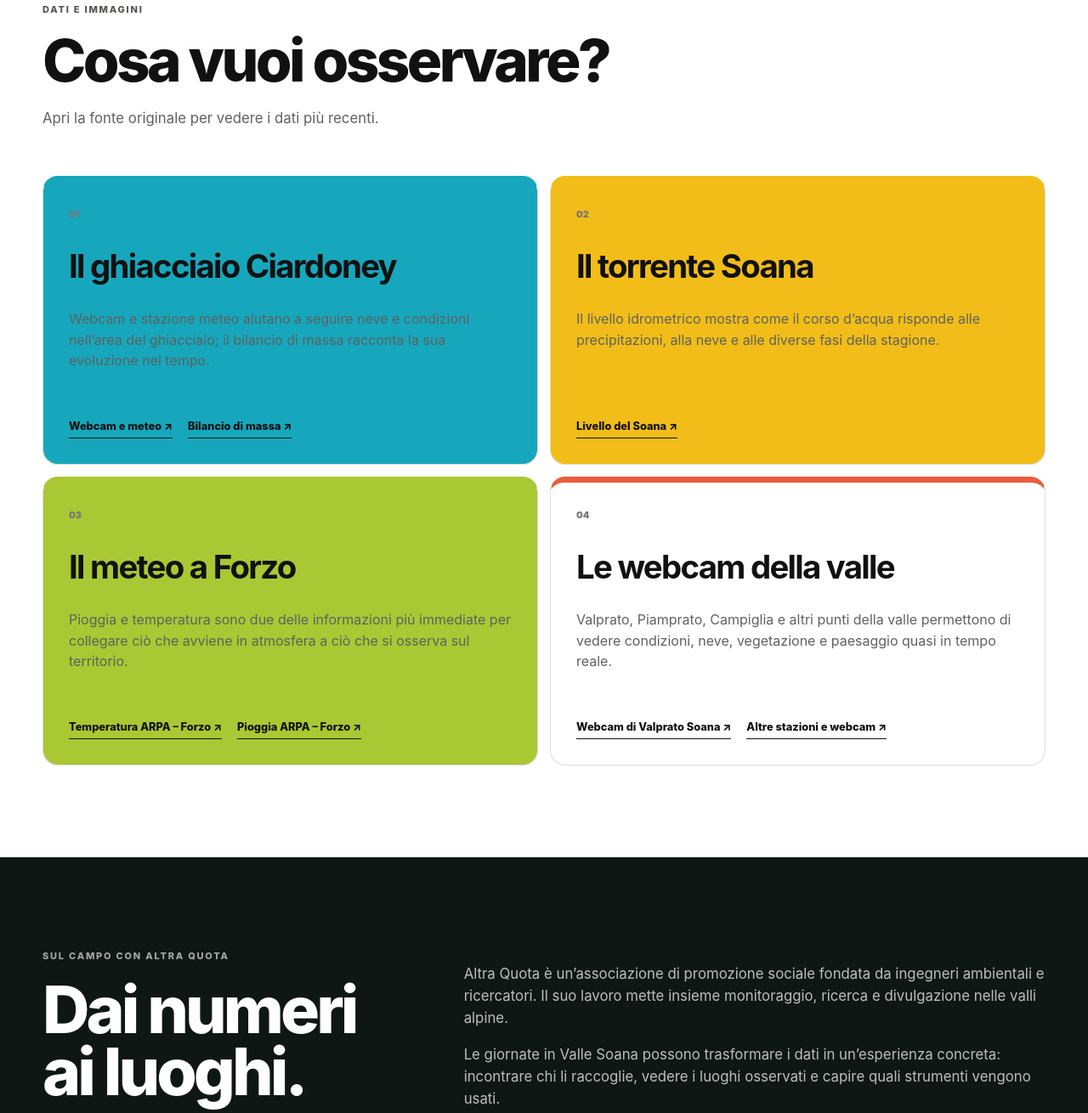
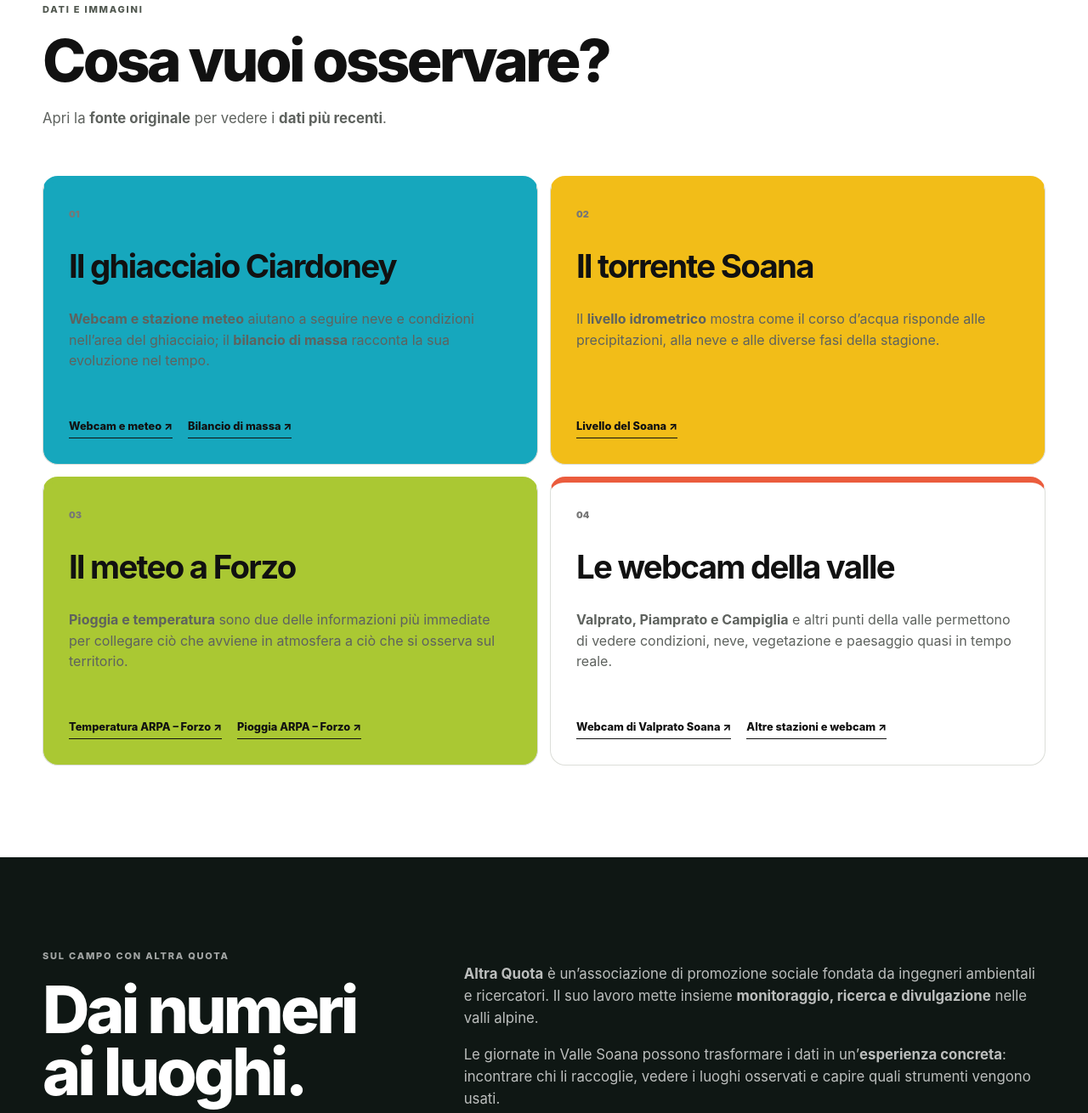
Before and after one commit to Comunita-Sassifraga/ViviSoana-Web, a plain HTML site: page public/osservatorio.html in a window 1280 px wide. Shown: the part 891-2201 px from the top of the page at 85% size. Drawn offline with Linux system fonts and the light colour scheme.

Commit message:
Uniforma le keyword in grassetto nell'Osservatorio

```diff
--- a/public/osservatorio.html
+++ b/public/osservatorio.html
@@ -59,31 +59,31 @@
         <div class="section-heading">
           <p class="eyebrow">DATI E IMMAGINI</p>
           <h2 id="resources-title">Cosa vuoi osservare?</h2>
-          <p>Apri la fonte originale per vedere i dati più recenti.</p>
+          <p>Apri la <strong>fonte originale</strong> per vedere i <strong>dati più recenti</strong>.</p>
         </div>
         <div class="resource-public-grid">
           <article class="data-card aqua-line">
             <span class="data-icon">01</span>
             <h3>Il ghiacciaio Ciardoney</h3>
-            <p>Webcam e stazione meteo aiutano a seguire neve e condizioni nell’area del ghiacciaio; il bilancio di massa racconta la sua evoluzione nel tempo.</p>
+            <p><strong>Webcam e stazione meteo</strong> aiutano a seguire neve e condizioni nell’area del ghiacciaio; il <strong>bilancio di massa</strong> racconta la sua evoluzione nel tempo.</p>
             <div class="data-links"><a href="https://www.nimbus.it/moncalieri/ciardoney/ciardoney.asp" target="_blank" rel="noopener">Webcam e meteo ↗</a><a href="https://indicatoriambientali.arpa.piemonte.it/indicatoriambientali/neve-e-ghiacciai/bilancio-di-massa-dei-ghiacciai" target="_blank" rel="noopener">Bilancio di massa ↗</a></div>
           </article>
           <article class="data-card yellow-line">
             <span class="data-icon">02</span>
             <h3>Il torrente Soana</h3>
-            <p>Il livello idrometrico mostra come il corso d’acqua risponde alle precipitazioni, alla neve e alle diverse fasi della stagione.</p>
+            <p>Il <strong>livello idrometrico</strong> mostra come il corso d’acqua risponde alle precipitazioni, alla neve e alle diverse fasi della stagione.</p>
             <div class="data-links"><a href="https://www.arpa.piemonte.it/rischi_naturali/snippets_arpa_graphs/dettaglio_stazione/?id=001199700&param=idro" target="_blank" rel="noopener">Livello del Soana ↗</a></div>
           </article>
           <article class="data-card green-line">
             <span class="data-icon">03</span>
             <h3>Il meteo a Forzo</h3>
-            <p>Pioggia e temperatura sono due delle informazioni più immediate per collegare ciò che avviene in atmosfera a ciò che si osserva sul territorio.</p>
+            <p><strong>Pioggia e temperatura</strong> sono due delle informazioni più immediate per collegare ciò che avviene in atmosfera a ciò che si osserva sul territorio.</p>
             <div class="data-links"><a href="https://www.arpa.piemonte.it/rischi_naturali/snippets_arpa_graphs/dettaglio_stazione/?id=001224900&amp;param=terma" target="_blank" rel="noopener">Temperatura ARPA – Forzo ↗</a><a href="https://www.arpa.piemonte.it/rischi_naturali/snippets_arpa_graphs/dettaglio_stazione/?id=001224900&amp;param=pluv_hh" target="_blank" rel="noopener">Pioggia ARPA – Forzo ↗</a></div>
           </article>
           <article class="data-card red-line">
             <span class="data-icon">04</span>
             <h3>Le webcam della valle</h3>
-            <p>Valprato, Piamprato, Campiglia e altri punti della valle permettono di vedere condizioni, neve, vegetazione e paesaggio quasi in tempo reale.</p>
+            <p><strong>Valprato, Piamprato e Campiglia</strong> e altri punti della valle permettono di vedere condizioni, neve, vegetazione e paesaggio quasi in tempo reale.</p>
             <div class="data-links"><a href="https://www.comune.valpratosoana.to.it/it-it/vivere-il-comune/webcam" target="_blank" rel="noopener">Webcam di Valprato Soana ↗</a><a href="https://vallesoana.it/stazioni-meteo-e-webcam-nivometri.php" target="_blank" rel="noopener">Altre stazioni e webcam ↗</a></div>
           </article>
         </div>
@@ -97,8 +97,8 @@
           <h2 id="field-title">Dai numeri ai luoghi.</h2>
         </div>
         <div class="field-copy">
-          <p>Altra Quota è un’associazione di promozione sociale fondata da ingegneri ambientali e ricercatori. Il suo lavoro mette insieme monitoraggio, ricerca e divulgazione nelle valli alpine.</p>
-          <p>Le giornate in Valle Soana possono trasformare i dati in un’esperienza concreta: incontrare chi li raccoglie, vedere i luoghi osservati e capire quali strumenti vengono usati.</p>
+          <p><strong>Altra Quota</strong> è un’associazione di promozione sociale fondata da ingegneri ambientali e ricercatori. Il suo lavoro mette insieme <strong>monitoraggio, ricerca e divulgazione</strong> nelle valli alpine.</p>
+          <p>Le giornate in Valle Soana possono trasformare i dati in un’<strong>esperienza concreta</strong>: incontrare chi li raccoglie, vedere i luoghi osservati e capire quali strumenti vengono usati.</p>
           <div class="field-steps">
             <article><span>01</span><strong>Incontra</strong><p>Ricercatori e persone che lavorano sul monitoraggio del territorio.</p></article>
             <article><span>02</span><strong>Osserva</strong><p>Visita luoghi in cui gli effetti dei cambiamenti sono leggibili sul campo.</p></article>
@@ -113,10 +113,10 @@
       <div class="wrap reading-grid">
         <div><p class="eyebrow">QUATTRO DOMANDE</p><h2 id="read-title">Cosa guardare nei dati.</h2></div>
         <div class="questions">
-          <details open><summary>Quanta neve rimane in quota?</summary><p>La neve accumulata durante l’inverno e la velocità con cui scompare influenzano acqua disponibile, ghiacciai e condizioni estive.</p></details>
-          <details><summary>Il ghiacciaio guadagna o perde massa?</summary><p>Il bilancio di massa confronta accumulo e perdita nell’arco dell’anno e consente di leggere l’andamento nel tempo.</p></details>
-          <details><summary>Come reagiscono i torrenti?</summary><p>Pioggia, fusione della neve e periodi asciutti si riflettono nei livelli dei corsi d’acqua.</p></details>
-          <details><summary>Cosa raccontano le webcam?</summary><p>Le immagini permettono confronti intuitivi: innevamento, vegetazione, condizioni del suolo e trasformazioni stagionali diventano immediatamente visibili.</p></details>
+          <details open><summary>Quanta neve rimane in quota?</summary><p>La <strong>neve accumulata</strong> durante l’inverno e la velocità con cui scompare influenzano acqua disponibile, ghiacciai e condizioni estive.</p></details>
+          <details><summary>Il ghiacciaio guadagna o perde massa?</summary><p>Il <strong>bilancio di massa</strong> confronta accumulo e perdita nell’arco dell’anno e consente di leggere l’andamento nel tempo.</p></details>
+          <details><summary>Come reagiscono i torrenti?</summary><p><strong>Pioggia, fusione della neve e periodi asciutti</strong> si riflettono nei livelli dei corsi d’acqua.</p></details>
+          <details><summary>Cosa raccontano le webcam?</summary><p>Le immagini permettono <strong>confronti intuitivi</strong>: innevamento, vegetazione, condizioni del suolo e trasformazioni stagionali diventano immediatamente visibili.</p></details>
         </div>
       </div>
     </section>
```
